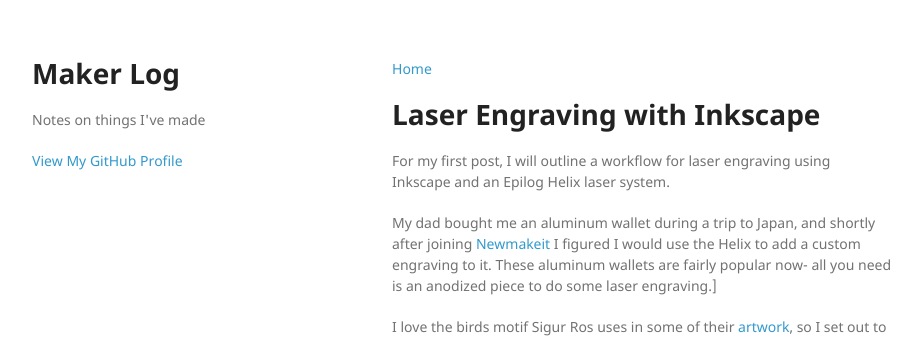
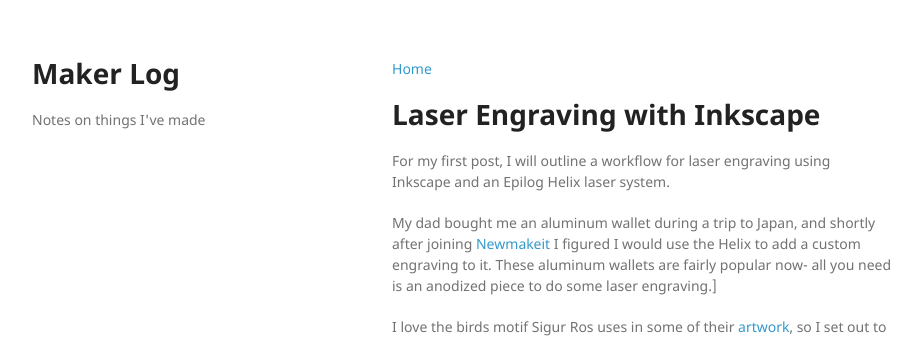
Before and after one commit to dasanchez/dasanchez.github.io, a Jekyll site: the page built from posts/01_LE_Inkscape.md, in a window 1280 px wide. Shown: the top 340 px of the page, without its empty margins (178-1101 px from the left). Built offline with Jekyll 4.4.1, drawn with Linux system fonts in a browser that asks for light colours.

Commit message:
Update default.html

```diff
--- a/_layouts/default.html
+++ b/_layouts/default.html
@@ -18,15 +18,15 @@
       <header>
         <h1>{{ site.title | default: site.github.repository_name }}</h1>
         <p>{{ site.description | default: site.github.project_tagline }}</p>
-<!--
+
         {% if site.github.is_project_page %}
           <p class="view"><a href="{{ site.github.repository_url }}">View the Project on GitHub <small>{{ github_name }}</small></a></p>
         {% endif %}
--->
-        {% if site.github.is_user_page %}
+<!--
+	{% if site.github.is_user_page %}
           <p class="view"><a href="{{ site.github.owner_url }}">View My GitHub Profile</a></p>
         {% endif %}
-
+-->
         {% if site.show_downloads %}
           <ul>
             <li><a href="{{ site.github.zip_url }}">Download <strong>ZIP File</strong></a></li>
```
